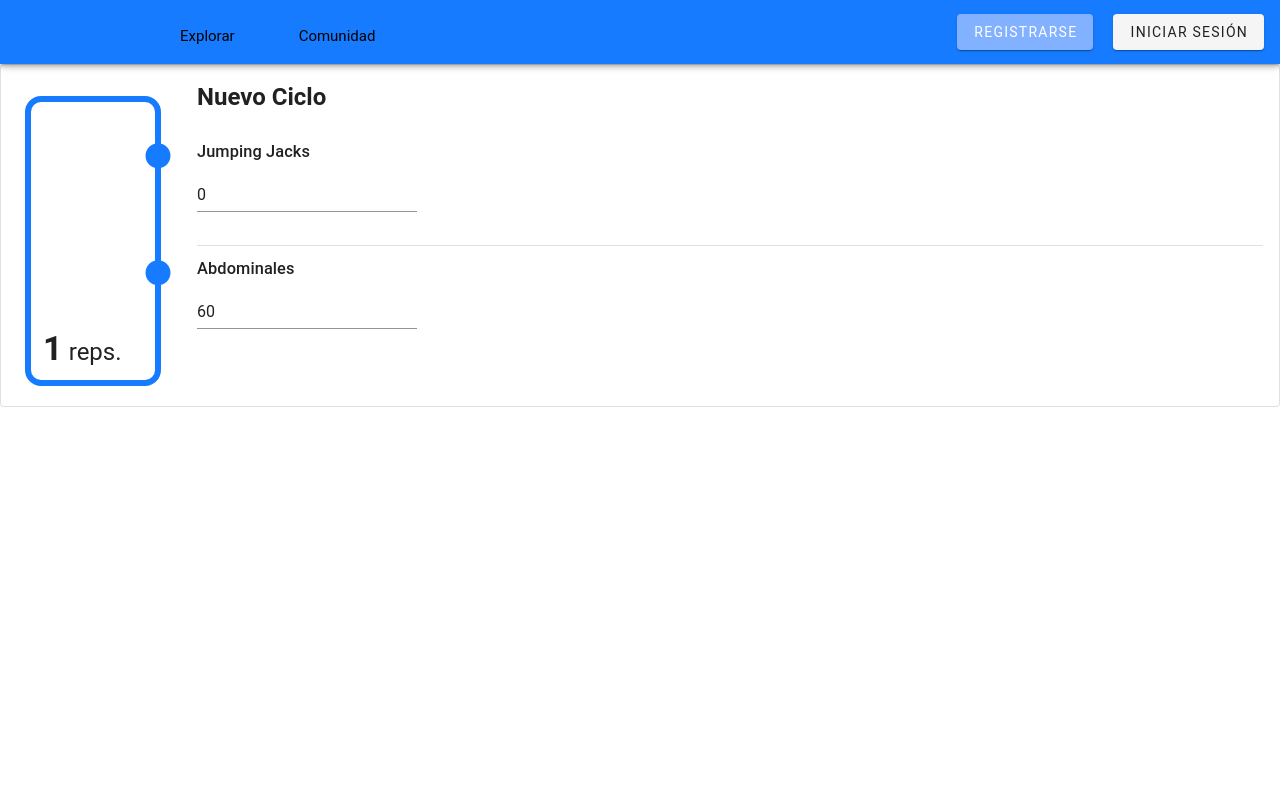
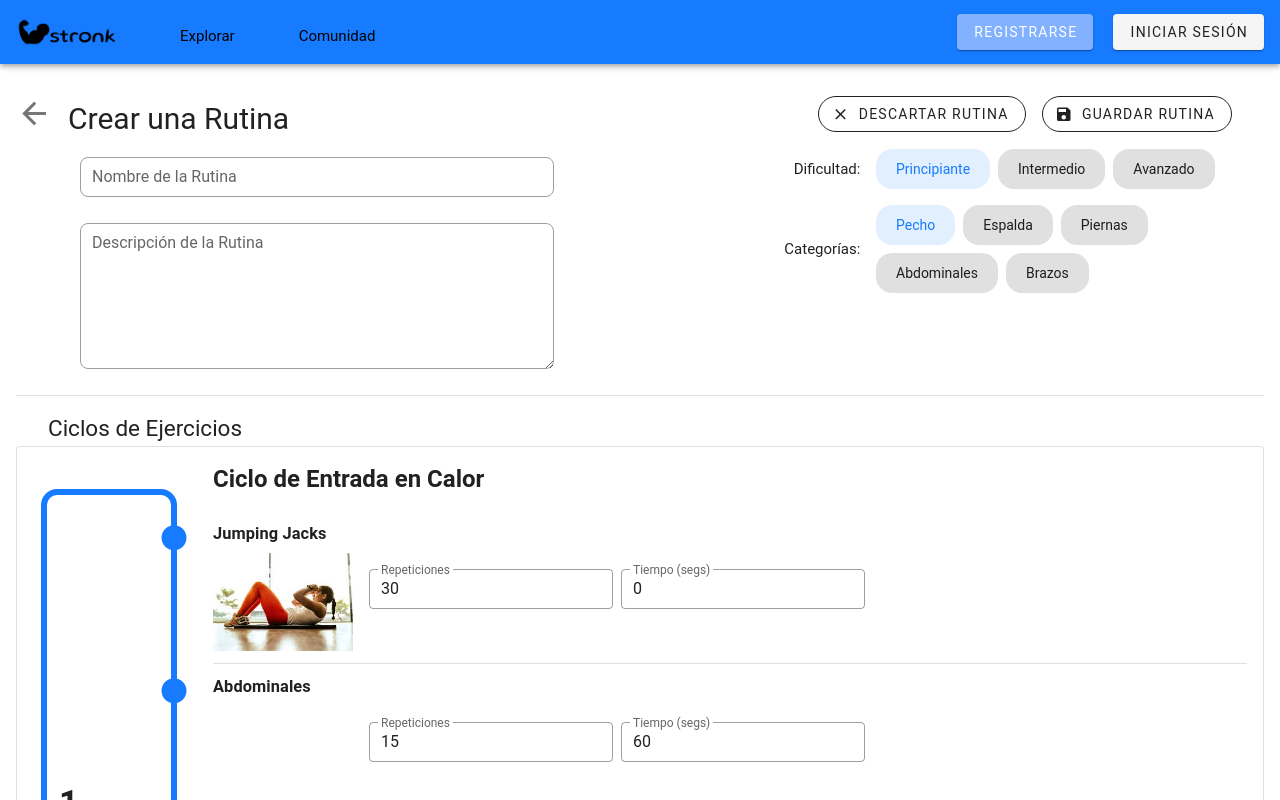
Before and after one commit to Federico-Shih/stronk, a Vue app: page /routines/1/edit in a window 1280 px wide. Shown: the top 800 px of the page. Built offline with nearby package versions, Linux system fonts and the light colour scheme.

Commit message:
Creación de rutina ya se empieza a ver

```diff
--- a/src/components/editroutine/EditCycle.vue
+++ b/src/components/editroutine/EditCycle.vue
@@ -45,6 +45,7 @@
 
 import EditExercise from "@/components/editroutine/EditExercise.vue";
 import {CycleTypes} from "@/stores/routine";
+import abspic from "@/assets/abdominales.jpg";
 
 export default {
   name: "EditCycle",
@@ -95,7 +96,8 @@ export default {
     exercises: [{
       name: 'Jumping Jacks',
       duration: 0,
-      repetitions: 30
+      repetitions: 30,
+      img_url: abspic
     },
       {
         name: 'Abdominales',
--- a/src/components/editroutine/EditExercise.vue
+++ b/src/components/editroutine/EditExercise.vue
@@ -1,24 +1,22 @@
 <template>
   <div class="d-flex flex-row">
     <div class="d-flex flex-column">
-      <h3 class="font-weight-medium text-decoration-none">
+      <h3 class="font-weight-bold text-decoration-none mb-2">
         {{ value.name }}
       </h3>
-      <div>
-        <v-text-field v-model="value.duration"></v-text-field>
+      <div class="d-flex flex-row justify-space-between">
+        <div class="d-flex flex-row align-center">
+          <v-img
+              class="flex-grow-0 ml-auto mr-4"
+              width="10em"
+              height="7em"
+              :src="value.img_url"
+          ></v-img>
+          <v-text-field class="mr-2" v-model="value.repetitions" outlined dense label="Repeticiones"/>
+          <v-text-field v-model="value.duration" outlined dense label="Tiempo (segs)" />
+        </div>
       </div>
     </div>
-
-    <v-img
-        class="flex-grow-0 ml-auto"
-        width="80px"
-        :src="value.img_url"
-        @click.stop="
-                    (event) => {
-                      console.log(event);
-                    }
-                  "
-    ></v-img>
   </div>
 </template>
 
--- a/src/views/ExerciseEditCreationPage.vue
+++ b/src/views/ExerciseEditCreationPage.vue
@@ -1,48 +1,34 @@
 <template>
-  <div
-      class="mt-4"
-      style="
-       {
-        width: 100%;
-        height: 100%;
-      }
-    "
-  >
-    <div class="mb-2 ml-6 d-flex flex-row justify-space-between">
+  <div class="d-flex flex-column justify-start px-4 py-8">
+    <div class="d-flex flex-row justify-space-between">
       <div class="d-flex flex-row justify-start">
         <GoBackButton/>
         <h1 class="pl-4">{{ (edit)? 'Editar':'Crear' }} un Ejercicio</h1>
       </div>
-      <div class="d-flex flex-row justify-space-between mr-16 mt-2">
+      <div class="d-flex flex-row mr-8">
         <v-btn outlined  class="rounded-pill mr-4">
           <v-icon left>mdi-close</v-icon>
-          Descartar Ejercicio
+          Descartar {{ edit? " Cambios": " Ejercicio"}}
         </v-btn>
-
         <v-btn outlined class="rounded-pill">
           <v-icon left>mdi-content-save</v-icon>
-          Guardar Ejercicio
+          Guardar {{ edit? " Cambios": " Ejercicio"}}
         </v-btn>
       </div>
     </div>
-    <div class="ml-16 d-flex flex-column">
-      <div class="d-flex flex-row justify-space-between">
-        <div class="d-flex flex-column" style="width: 40%">
-          <h3>Nombre</h3>
-          <v-text-field v-model="name" dense outlined class="rounded-lg" />
-        </div>
-        <div class="d-flex flex-column mr-16" >
-          <h4>Dificultad</h4>
+    <div class="ml-16 d-flex flex-row justify-space-between">
+      <div class="d-flex flex-column justify-start pt-4" style="width: 40%">
+        <v-text-field v-model="name" label="Nombre del Ejercicio" dense outlined class="rounded-lg" />
+        <v-textarea v-model="description" label="Descripción del Ejercicio" dense outlined class="rounded-lg" />
+      </div>
+      <div class="d-flex flex-column justify-start">
+        <div class="d-flex flex-row align-center mr-8" >
+          <h4 class="mr-4">Tipo de Actividad: </h4>
           <v-chip-group v-model="typeSelected" mandatory column active-class="primary--text">
             <v-chip v-for="index in type.length" class="pa-5">{{type[index-1]}}</v-chip>
           </v-chip-group>
         </div>
       </div>
-      <div class="d-flex flex-column " style="width:40%">
-            <h3>Descripcion del Ejercicio</h3>
-            <v-textarea v-model="description" dense outlined class="rounded-lg" />
-      </div>
-
     </div>
   </div>
 </template>
@@ -56,9 +42,9 @@ export default {
   },
   data(){
     return{
-      edit:true,
-      name:'nombre',
-      description:'descripcion',
+      edit:false,
+      name:'',
+      description:'',
       type:['Ejercicio','Descanso'],
       typeSelected:0,
     }
--- a/src/views/RoutineEditCreationPage.vue
+++ b/src/views/RoutineEditCreationPage.vue
@@ -1,12 +1,67 @@
 <template>
-  <EditCycle bus="" :routine-id="0" :order="0"></EditCycle>
+  <div class="d-flex flex-column justify-start py-8 px-4">
+    <div class="d-flex flex-row justify-space-between">
+      <div class="d-flex flex-row justify-start">
+        <GoBackButton/>
+        <h1 class="pl-4">{{ (edit)? 'Editar':'Crear' }} una Rutina</h1>
+      </div>
+      <div class="d-flex flex-row mr-8">
+        <v-btn outlined  class="rounded-pill mr-4">
+          <v-icon left>mdi-close</v-icon>
+          Descartar {{ edit? " Cambios": " Rutina"}}
+        </v-btn>
+        <v-btn outlined class="rounded-pill">
+          <v-icon left>mdi-content-save</v-icon>
+          Guardar {{ edit? " Cambios": " Rutina"}}
+        </v-btn>
+      </div>
+    </div>
+    <div class="ml-16 d-flex flex-row justify-space-between">
+      <div class="d-flex flex-column justify-start pt-4" style="width: 40%">
+        <v-text-field v-model="name" label="Nombre de la Rutina" dense outlined class="rounded-lg" />
+        <v-textarea v-model="detail" label="Descripción de la Rutina" dense outlined class="rounded-lg" />
+      </div>
+      <div class="d-flex flex-column justify-start">
+        <div class="d-flex flex-row justify-end align-center mr-8" >
+          <h4 class="mr-4">Dificultad: </h4>
+          <v-chip-group v-model="difficultySelected" mandatory style="width: 60%" column active-class="primary--text">
+            <v-chip v-for="index in difficulty.length" class="pa-5">{{difficulty[index-1]}}</v-chip>
+          </v-chip-group>
+        </div>
+        <div class="d-flex flex-row justify-end align-center mr-8" >
+          <h4 class="mr-4">Categorías: </h4>
+          <v-chip-group v-model="categoriesSelected" mandatory multiple style="width: 60%" column active-class="primary--text">
+            <v-chip v-for="index in category.length" class="pa-5">{{category[index-1]}}</v-chip>
+          </v-chip-group>
+        </div>
+      </div>
+    </div>
+    <v-divider></v-divider>
+    <h2 class="mt-4 ml-8">Ciclos de Ejercicios</h2>
+    <EditCycle bus="" order="0" :routine-id="routineId" cycle-type="warmup"/>
+    <EditCycle bus="" order="0" :routine-id="routineId"/>
+    <EditCycle bus="" order="0" :routine-id="routineId" cycle-type="cooldown"/>
+  </div>
 </template>
 
 <script>
 import EditCycle from "@/components/editroutine/EditCycle.vue";
+import GoBackButton from "@/components/GoBackButton.vue";
 export default {
   name: "RoutineEditCreationPage",
-  components: {EditCycle}
+  components: {GoBackButton, EditCycle},
+  data() {
+    return {
+      edit: false,
+      routineId: null,
+      name:'',
+      detail:'',
+      category:['Pecho', 'Espalda', 'Piernas', 'Abdominales', 'Brazos'],
+      categoriesSelected: [],
+      difficulty:['Principiante', 'Intermedio', 'Avanzado'],
+      difficultySelected:0,
+    }
+  }
 }
 </script>
 
```
